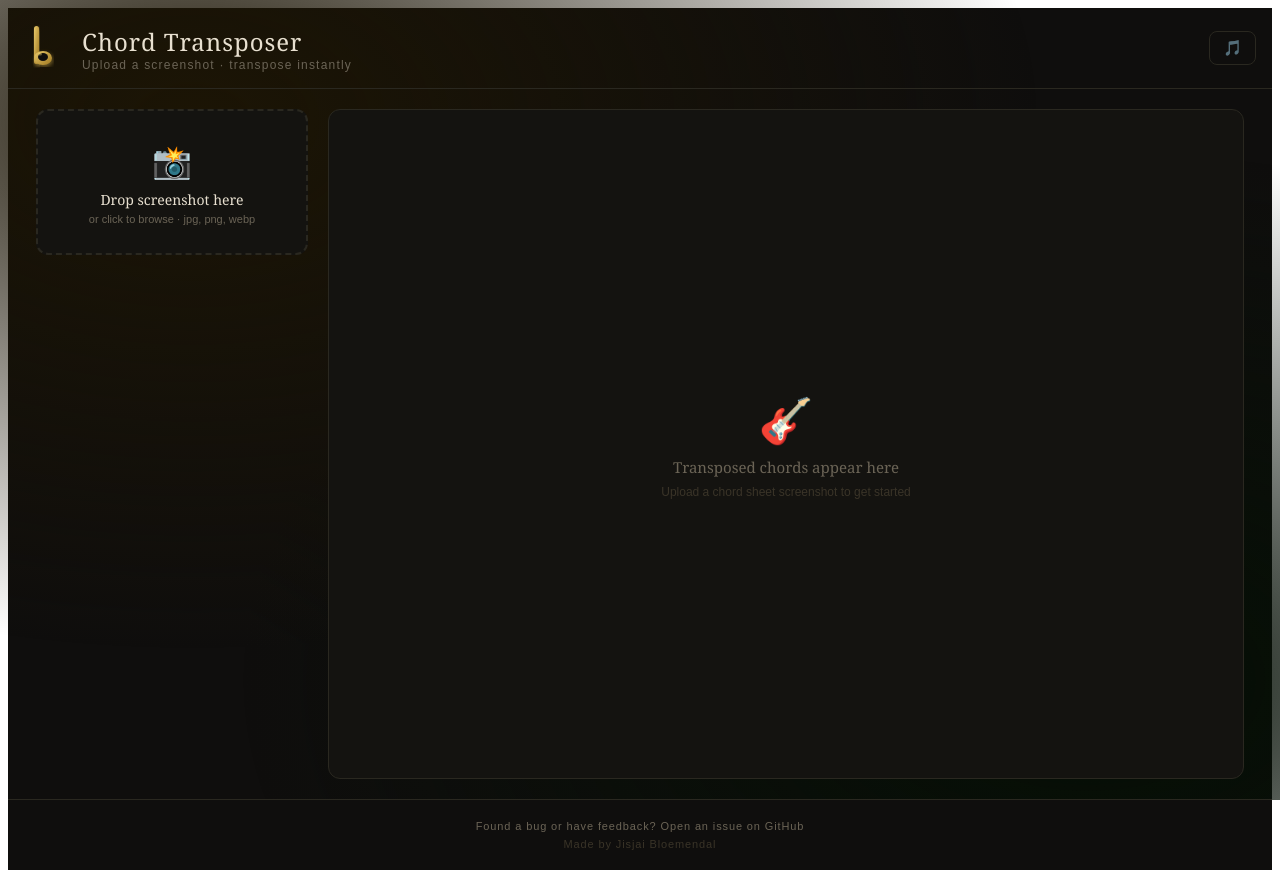
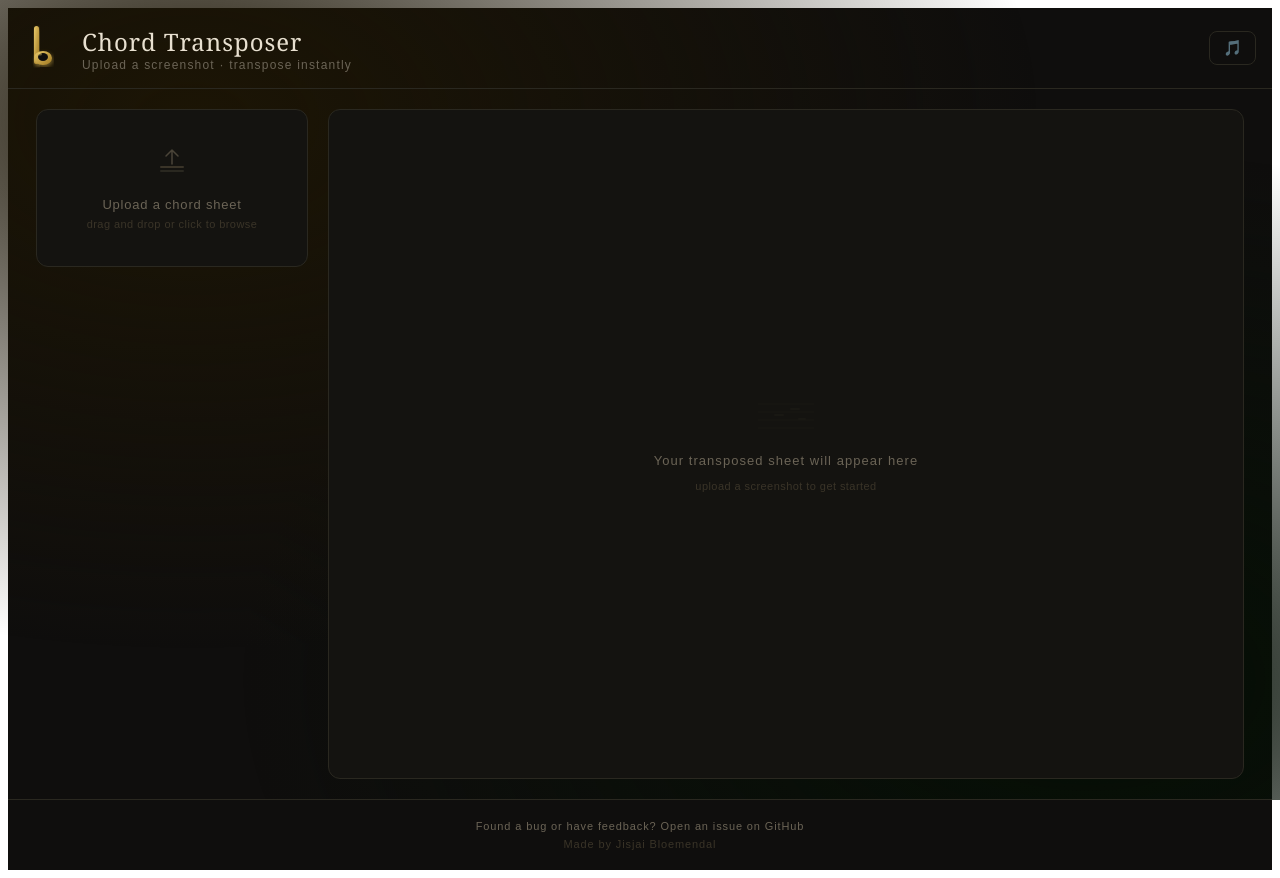
Before and after one commit to Jisjai/chord-transposer, a React (Vite) app: page / in a window 1280 px wide. Built offline with nearby package versions, Linux system fonts and the light colour scheme.

Commit message:
refined empty states - minimal monochromatic design

```diff
--- a/src/App.jsx
+++ b/src/App.jsx
@@ -248,11 +248,11 @@ const s = {
   statusSuccess: { background: '#081a08', border: '1px solid #4bc84b', color: '#4bc84b' },
   main: { position: 'relative', zIndex: 10, display: 'flex', gap: 20, padding: '20px 28px', minHeight: 'calc(100vh - 130px)', flexWrap: 'wrap' },
   leftCol: { width: 272, flexShrink: 0, display: 'flex', flexDirection: 'column', gap: 14, minWidth: 0 },
-  dropZone: { border: `2px dashed ${border}`, borderRadius: 12, padding: '28px 16px', textAlign: 'center', cursor: 'pointer', background: bg2, transition: 'all 0.2s' },
-  dropZoneActive: { borderColor: gold, background: '#1a1608' },
-  dropIcon: { fontSize: 32, marginBottom: 8 },
-  dropText: { margin: '0 0 4px', fontSize: 14, color: textPrimary },
-  dropHint: { margin: 0, fontSize: 11, color: textMuted, fontFamily: 'sans-serif' },
+  dropZone: { border: `1px solid ${border}`, borderRadius: 12, padding: '36px 20px', textAlign: 'center', cursor: 'pointer', background: bg2, transition: 'all 0.2s' },
+  dropZoneActive: { borderColor: '#4a4438', background: bg3 },
+  dropIcon: { marginBottom: 14 },
+  dropText: { margin: '0 0 6px', fontSize: 13, color: textMuted, letterSpacing: '0.06em', fontFamily: 'sans-serif' },
+  dropHint: { margin: 0, fontSize: 11, color: textFaint, fontFamily: 'sans-serif', letterSpacing: '0.04em' },
   controls: { display: 'flex', flexDirection: 'column', gap: 14 },
   controlGroup: { display: 'flex', flexDirection: 'column', gap: 7 },
   label: { fontSize: 10, letterSpacing: '0.14em', color: textMuted, textTransform: 'uppercase', fontFamily: 'sans-serif' },
@@ -276,10 +276,10 @@ const s = {
   outputHeaderRight: { display: 'flex', alignItems: 'center', gap: 8 },
   expandBtn: { background: 'transparent', border: `1px solid ${border}`, borderRadius: 6, color: textMuted, padding: '5px 9px', cursor: 'pointer', fontSize: 14, lineHeight: 1 },
   outputBody: { flex: 1, padding: '20px 24px', overflowX: 'auto', overflowY: 'auto' },
-  empty: { flex: 1, display: 'flex', flexDirection: 'column', alignItems: 'center', justifyContent: 'center', gap: 8 },
-  emptyIcon: { fontSize: 44 },
-  emptyText: { margin: 0, fontSize: 15, color: textMuted },
-  emptyHint: { margin: 0, fontSize: 12, color: textFaint, fontFamily: 'sans-serif' },
+  empty: { flex: 1, display: 'flex', flexDirection: 'column', alignItems: 'center', justifyContent: 'center', gap: 12 },
+  emptyIcon: { opacity: 0.15 },
+  emptyText: { margin: 0, fontSize: 13, color: textMuted, letterSpacing: '0.08em', fontFamily: 'sans-serif' },
+  emptyHint: { margin: 0, fontSize: 11, color: textFaint, fontFamily: 'sans-serif', letterSpacing: '0.04em' },
   savedRow: { display: 'flex', justifyContent: 'space-between', alignItems: 'center', padding: '9px 0', borderBottom: `1px solid ${bg2}` },
   savedTitle: { fontSize: 13, color: textPrimary },
   savedMeta: { fontSize: 11, color: textFaint, fontFamily: 'sans-serif' },
@@ -463,9 +463,15 @@ export default function App() {
               onClick={() => document.getElementById('fileInput').click()}>
               <input id="fileInput" type="file" accept="image/*" style={{display:'none'}}
                 onChange={e => handleImage(e.target.files[0])} />
-              <div style={s.dropIcon}>📸</div>
-              <p style={s.dropText}>Drop screenshot here</p>
-              <p style={s.dropHint}>or click to browse · jpg, png, webp</p>
+              <div style={s.dropIcon}>
+                <svg width="32" height="32" viewBox="0 0 32 32" fill="none" xmlns="http://www.w3.org/2000/svg">
+                  <rect x="4" y="20" width="24" height="2" rx="1" fill="#3a3428"/>
+                  <rect x="4" y="24" width="24" height="2" rx="1" fill="#2a2820"/>
+                  <path d="M16 4 L16 18 M10 10 L16 4 L22 10" stroke="#4a4438" strokeWidth="1.5" strokeLinecap="round" strokeLinejoin="round"/>
+                </svg>
+              </div>
+              <p style={s.dropText}>Upload a chord sheet</p>
+              <p style={s.dropHint}>drag and drop or click to browse</p>
             </div>
 
             {hasContent && (
@@ -544,9 +550,19 @@ export default function App() {
             </>
           ) : (
             <div style={s.empty}>
-              <span style={s.emptyIcon}>🎸</span>
-              <p style={s.emptyText}>Transposed chords appear here</p>
-              <p style={s.emptyHint}>Upload a chord sheet screenshot to get started</p>
+              <div style={s.emptyIcon}>
+                <svg width="64" height="40" viewBox="0 0 64 40" fill="none" xmlns="http://www.w3.org/2000/svg">
+                  <line x1="4" y1="8"  x2="60" y2="8"  stroke="#2a2820" strokeWidth="1.5"/>
+                  <line x1="4" y1="16" x2="60" y2="16" stroke="#2a2820" strokeWidth="1.5"/>
+                  <line x1="4" y1="24" x2="60" y2="24" stroke="#2a2820" strokeWidth="1.5"/>
+                  <line x1="4" y1="32" x2="60" y2="32" stroke="#2a2820" strokeWidth="1.5"/>
+                  <rect x="20" y="18" width="10" height="2" rx="1" fill="#3a3428"/>
+                  <rect x="36" y="12" width="10" height="2" rx="1" fill="#3a3428"/>
+                  <rect x="44" y="22" width="8"  height="2" rx="1" fill="#3a3428"/>
+                </svg>
+              </div>
+              <p style={s.emptyText}>Your transposed sheet will appear here</p>
+              <p style={s.emptyHint}>upload a screenshot to get started</p>
             </div>
           )}
         </div>
```
Also changed, not shown: 1 other file (tests, documents, lock files or other folders).
